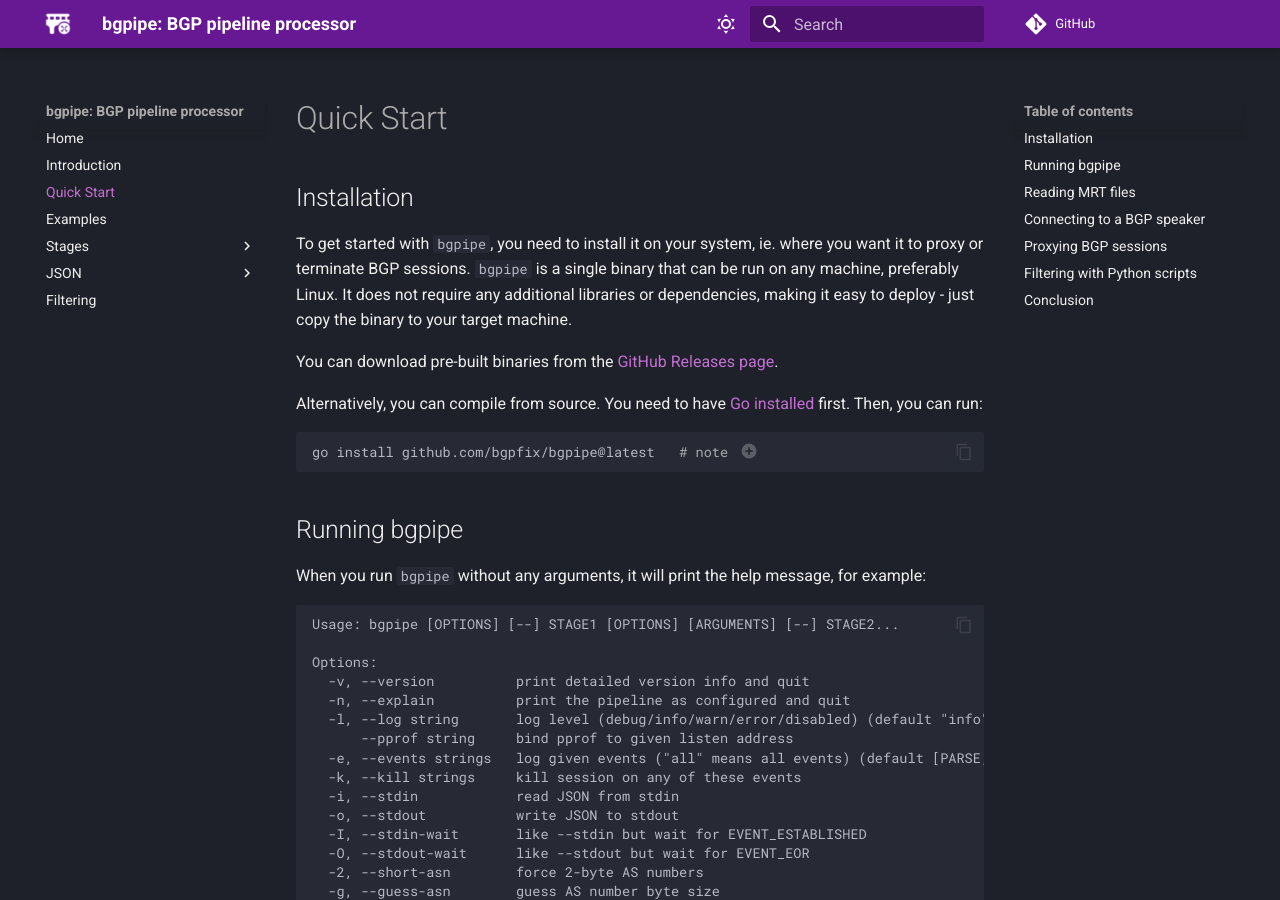
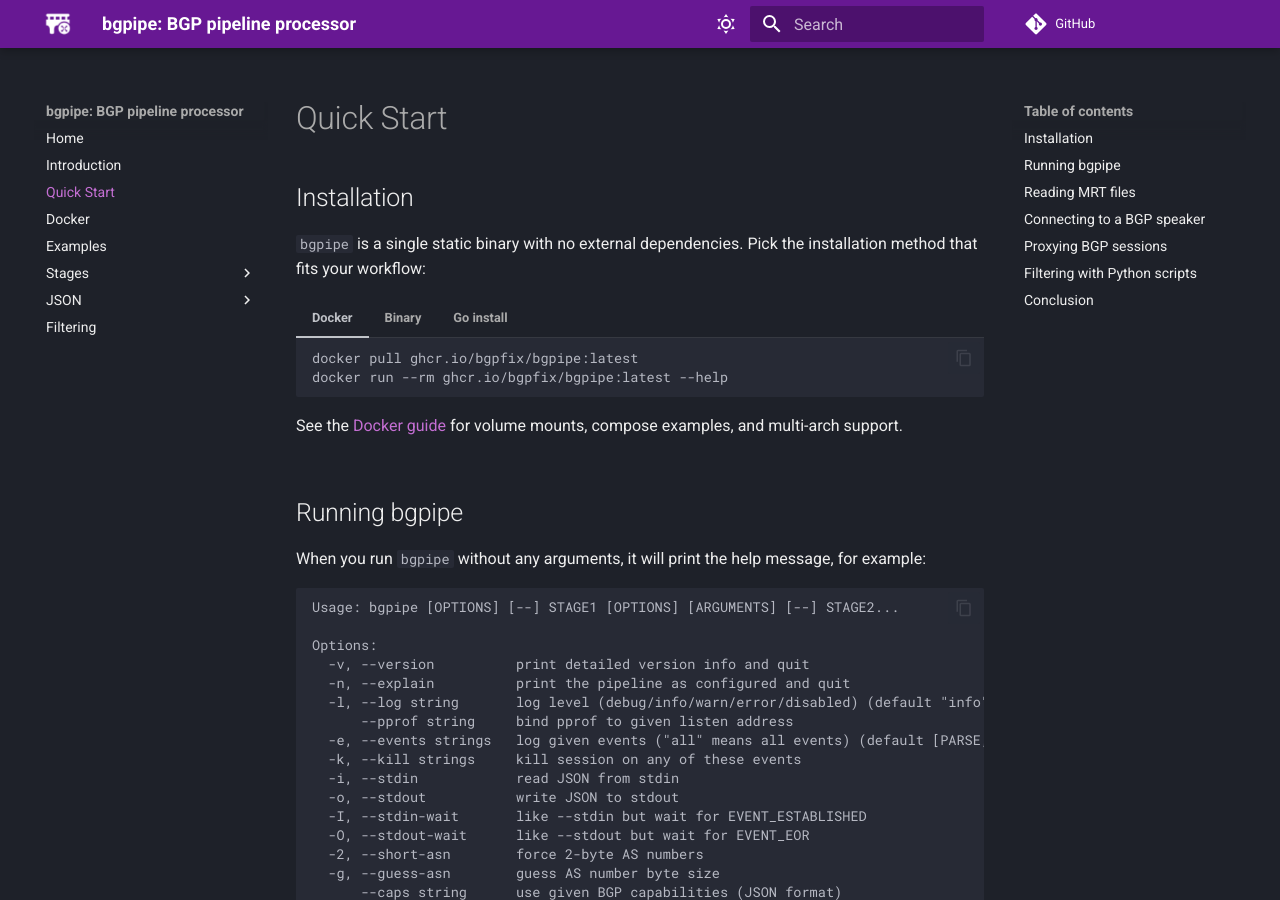
Before and after one commit to bgpfix/bgpipe, an MkDocs documentation site: the page built from docs/quickstart.md, in a window 1280 px wide and 900 px high. Built offline with MkDocs 1.6.1 and Material for MkDocs 9.7.7, drawn with Linux system fonts in a browser that asks for light colours; comment, search, counter and statistics services are not loaded; the version menu is left out.

Commit message:
Docker: add multi-arch image, CI/CD, and Docker guide
- Dockerfile: static Go binary on alpine:3.21, Go 1.26 builder
- .dockerignore: excludes test data (rpki.json ~82MB, MRT files) and build artifacts
- .github/workflows/docker.yml: multi-arch build (8 platforms) pushed to ghcr.io on main/tags
- .github/workflows/release.yml: cross-platform release binaries (30+ targets) on tags
- docs/docker.md: Docker quick start, volume mounts, port forwarding, compose examples
- docs/quickstart.md: tabbed install section (Docker / Binary / Go)
- mkdocs.yml: Docker nav entry
- README.md: Docker badge and Docker as first install option

Co-Authored-By: Claude Sonnet 4.5 <noreply@anthropic.com>

````diff
--- a/docs/quickstart.md
+++ b/docs/quickstart.md
@@ -1,16 +1,35 @@
 ## Installation
 
-To get started with `bgpipe`, you need to install it on your system, ie. where you want it to proxy or terminate BGP sessions. `bgpipe` is a single binary that can be run on any machine, preferably Linux. It does not require any additional libraries or dependencies, making it easy to deploy - just copy the binary to your target machine.
+`bgpipe` is a single static binary with no external dependencies. Pick the installation method that fits your workflow:
 
-You can download pre-built binaries from the [GitHub Releases page](https://github.com/bgpfix/bgpipe/releases/latest).
+=== "Docker"
 
-Alternatively, you can compile from source. You need to have [Go installed](https://go.dev/doc/install) first. Then, you can run:
+    ```bash
+    docker pull ghcr.io/bgpfix/bgpipe:latest
+    docker run --rm ghcr.io/bgpfix/bgpipe:latest --help
+    ```
 
-```bash
-go install github.com/bgpfix/bgpipe@latest   # note (1)
-```
+    See the [Docker guide](docker.md) for volume mounts, compose examples, and multi-arch support.
 
-1. Make sure to put the resultant `bgpipe` binary in your `$PATH`. Go installs executables in the directory named by the `$GOBIN` environment variable, which defaults to `$GOPATH/bin`, or `$HOME/go/bin` if the `$GOPATH` variable is not set.
+=== "Binary"
+
+    ```bash
+    wget -O bgpipe \
+        https://github.com/bgpfix/bgpipe/releases/latest/download/bgpipe-linux-amd64
+    chmod +x bgpipe
+    ./bgpipe --help
+    ```
+
+    Grab a pre-built binary for your platform from the [GitHub Releases page](https://github.com/bgpfix/bgpipe/releases/latest).
+
+=== "Go install"
+
+    ```bash
+    go install github.com/bgpfix/bgpipe@latest
+    bgpipe --help
+    ```
+
+    Install [Go](https://go.dev/) first. Follow the [go install](https://go.dev/ref/mod#go-install) documentation if needed.
 
 ## Running bgpipe
 
--- a/mkdocs.yml
+++ b/mkdocs.yml
@@ -2,6 +2,7 @@ nav:
   - Home: index.md
   - Introduction: intro.md
   - Quick Start: quickstart.md
+  - Docker: docker.md
   - Examples: examples.md
   - Stages:
     - Overview: stages/index.md
````
Also changed, not shown: README.md (+11 -4 lines), docs/docker.md (added, +136 -0 lines), docs/index.md (+2 -3 lines), 4 other files.
